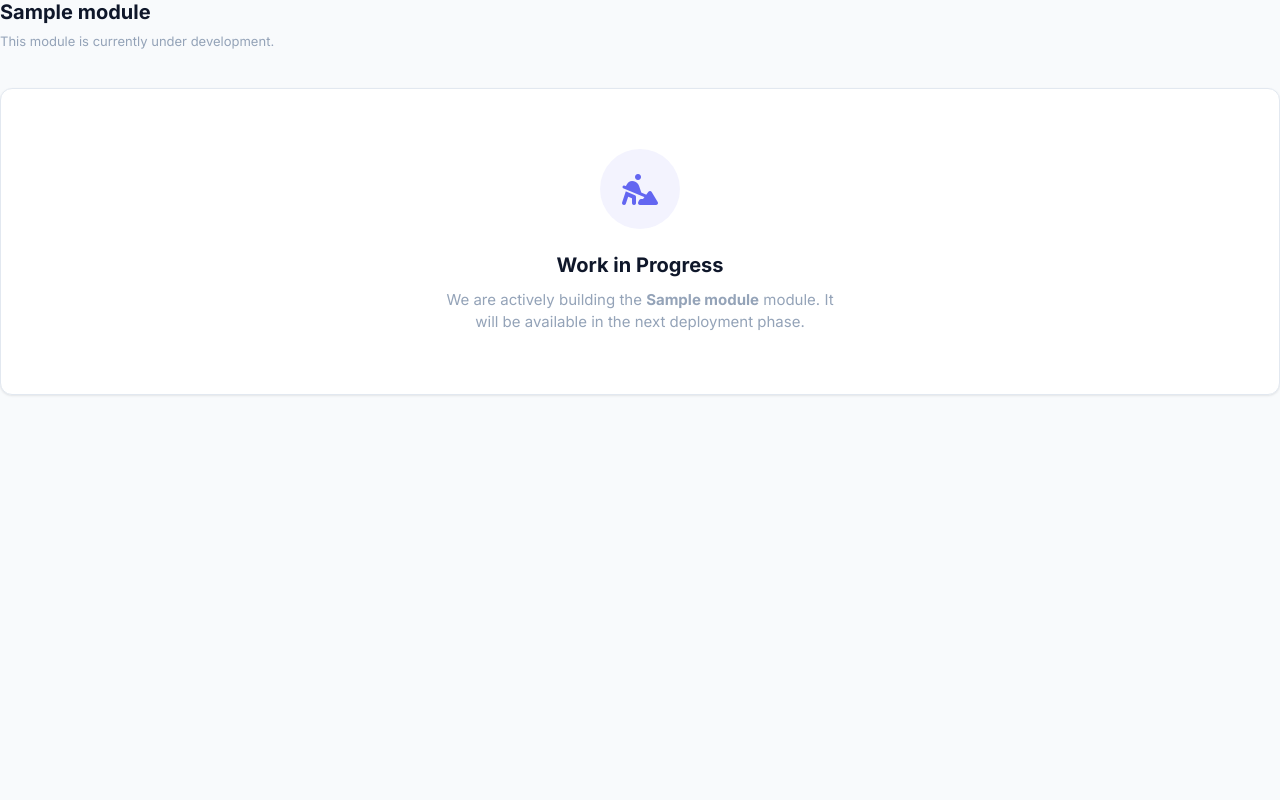
After one commit to sameeeerjadhav/Shirdi-Hotel-Management, a PHP site: template src/Views/admin/placeholder.php in a window 1280 px wide. The commit adds this page. Run offline with PHP 8.4, Linux system fonts and the light colour scheme; the template is opened without the code that fills it: most values are stand-ins (such as "Sample title", 1, 10 or a date in 2020).

Commit message:
Add placeholder routes and views to fix 404s on sidebar links

```diff
--- a/src/Controllers/HotelController.php
+++ b/src/Controllers/HotelController.php
@@ -49,4 +49,8 @@ class HotelController extends Controller {
         $_SESSION['success'] = "Room added successfully.";
         $this->redirect('/hotel/rooms');
     }
+
+    public function bookings() {
+        return $this->view('hotel/placeholder', ['title' => 'Bookings - CHNMS', 'module' => 'Hotel Bookings']);
+    }
 }
--- /dev/null
+++ b/src/Views/admin/placeholder.php
@@ -0,0 +1,18 @@
+<div class="page-header fade-in">
+    <div>
+        <h2><?= htmlspecialchars($module) ?></h2>
+        <p>This module is currently under development.</p>
+    </div>
+</div>
+
+<div class="card fade-in-2">
+    <div class="card-body text-center" style="padding: 60px 20px;">
+        <div style="width: 80px; height: 80px; background: var(--primary-light); color: var(--primary); border-radius: 50%; display: inline-flex; align-items: center; justify-content: center; font-size: 32px; margin-bottom: 24px;">
+            <i class="fa-solid fa-person-digging"></i>
+        </div>
+        <h3 style="font-size: 20px; font-weight: 700; color: var(--text-heading); margin-bottom: 12px;">Work in Progress</h3>
+        <p style="color: var(--text-muted); font-size: 15px; max-width: 400px; margin: 0 auto;">
+            We are actively building the <strong><?= htmlspecialchars($module) ?></strong> module. It will be available in the next deployment phase.
+        </p>
+    </div>
+</div>
--- a/src/routes.php
+++ b/src/routes.php
@@ -13,12 +13,16 @@ $router->get('/logout', [AuthController::class, 'logout']);
 
 // Admin Routes
 $router->get('/admin/dashboard', [AdminController::class, 'dashboard']);
+$router->get('/admin/hotels', [AdminController::class, 'hotels']);
+$router->get('/admin/bookings', [AdminController::class, 'bookings']);
+$router->get('/admin/finance', [AdminController::class, 'finance']);
 
 // Hotel Admin Routes
 use App\Controllers\HotelController;
 $router->get('/hotel/dashboard', [HotelController::class, 'dashboard']);
 $router->get('/hotel/rooms', [HotelController::class, 'rooms']);
 $router->post('/hotel/rooms/add', [HotelController::class, 'addRoom']);
+$router->get('/hotel/bookings', [HotelController::class, 'bookings']);
 
 // Public/Guest Routes
 use App\Controllers\BookingController;
```
Also changed, not shown: src/Controllers/AdminController.php (+12 -0 lines), src/Views/hotel/placeholder.php (added, +18 -0 lines), .htaccess.
